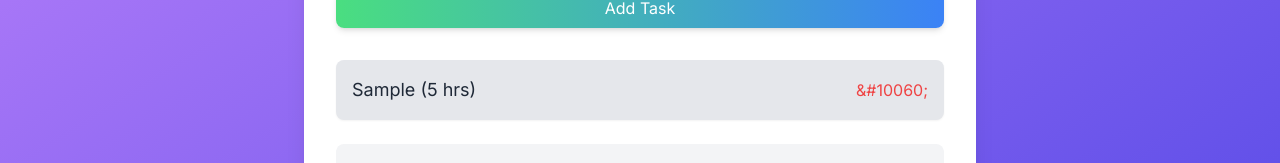
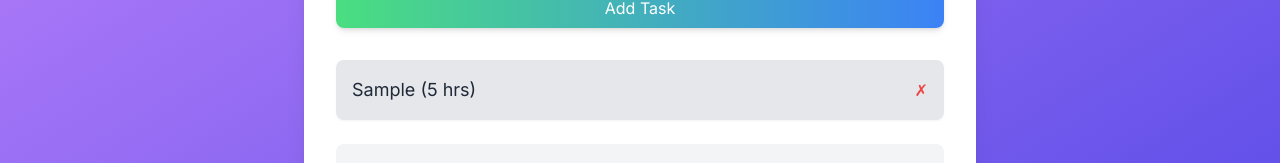
Before and after one commit to kiruthikpurpose/ToDoListToday, a Next.js app: page / in a window 1280 px wide. Both pictures are taken after typing "2020-01-15", "Sample", "5" into the empty fields and a click on the button "Add Task". Shown: the part 359-522 px from the top of the page. Built offline with nearby package versions, Linux system fonts and the light colour scheme.

Commit message:
Update page.tsx

```diff
--- a/app/page.tsx
+++ b/app/page.tsx
@@ -1,7 +1,6 @@
 "use client"; // This is a Client Component
 
 import { useState } from "react";
-import { motion } from "framer-motion";
 import { DndProvider, useDrag, useDrop } from "react-dnd";
 import { HTML5Backend } from "react-dnd-html5-backend";
 import { v4 as uuidv4 } from "uuid";
@@ -119,7 +118,7 @@ export default function Home() {
               <span className="font-semibold text-green-700">{totalHours} hrs</span> / 24 hrs
             </p>
             {totalHours === 24 && (
-              <p className="text-red-500 mt-2">You&apos;ve reached the 24-hour limit!</p>
+              <p className="text-red-500 mt-2">You've reached the 24-hour limit!</p>
             )}
           </div>
 
@@ -165,7 +164,7 @@ const TaskCard = ({ task, index, moveTask, toggleComplete }: any) => {
         onClick={() => toggleComplete(task.id)}
         className={`ml-4 ${task.completed ? "text-green-600" : "text-red-500"} hover:scale-110`}
       >
-        {task.completed ? "&#10003;" : "&#10060;"}
+        {task.completed ? "✓" : "✗"}
       </button>
     </li>
   );
```
